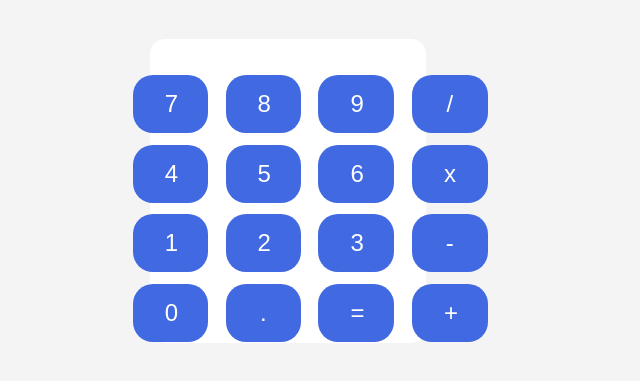
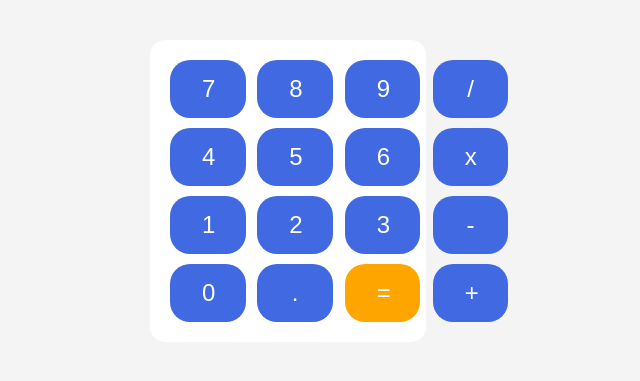
Before and after one commit to lurisz33/odin-calculator, a plain HTML site: page index.html in a window 1280 px wide. Shown: the part 209-590 px from the top of the page, without its empty margins (352-992 px from the left). Drawn offline with Linux system fonts and the light colour scheme.

Commit message:
added color changes to events on equal-button

```diff
--- a/style.css
+++ b/style.css
@@ -32,8 +32,10 @@ html, body {
 .input-container {
     display: grid;
     grid-template-columns: repeat(4, 1fr);
-    gap: 5%;
-    padding: 10%;
+    gap: 10px;
+    width: 100%;
+    padding: 10px;
+    box-sizing: border-box;
 }
 
 .input-button {
@@ -49,3 +51,15 @@ html, body {
     cursor: pointer;
     width: 15%;
 }
+
+#equal-button {
+    background-color: orange;
+}
+
+#equal-button:hover {
+    background-color: darkorange;
+}
+
+#equal-button:active {
+    background-color: forestgreen;
+}
```
